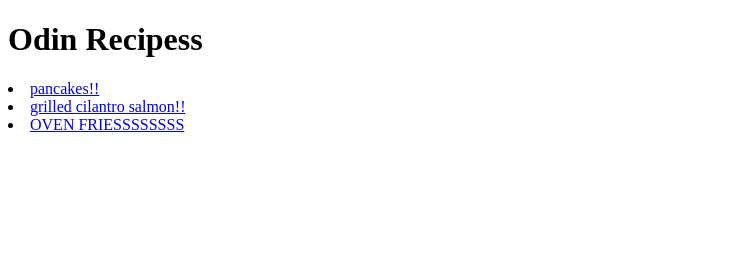
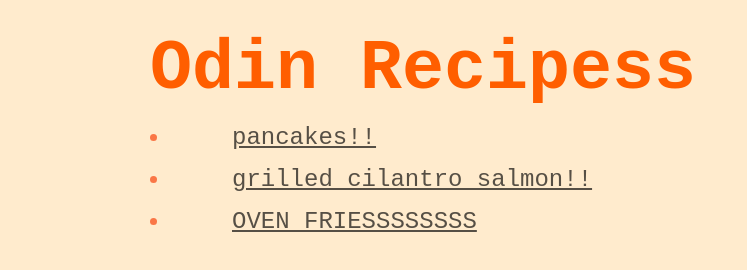
Before and after one commit to nikvdb/odin-recipes, a plain HTML site: page index.html in a window 1280 px wide. Shown: the whole page, without its empty margins (0-747 px from the left). Drawn offline with Linux system fonts and the light colour scheme.

Commit message:
add style.css file add apply styles to html

```diff
--- /dev/null
+++ b/css/styles.css
@@ -0,0 +1,26 @@
+* {
+  background-color: blanchedalmond;
+  font-family: 'Courier New', Courier, monospace;
+  color: rgb(250, 118, 70);
+  margin: 15px 50px;
+}
+
+h4 {
+  color:brown;
+}
+
+h1 {
+  color:rgb(255, 94, 0);
+}
+
+.list {
+  font-size: 24px;
+}
+
+#MainHeader {
+  font-size: 70px;
+}
+
+a {
+  color: rgba(0, 0, 0, 0.664);
+}
--- a/index.html
+++ b/index.html
@@ -5,12 +5,13 @@
   <meta http-equiv="X-UA-Compatible" content="IE=edge">
   <meta name="viewport" content="width=, initial-scale=1.0">
   <title>Document</title>
+  <link rel="stylesheet" href="./css/styles.css">
 </head>
 <body>
-  <h1>Odin Recipess</h1>
-  <li><a href="./recipes/pancakes.html">pancakes!!</a></li>
-  <li><a href="./recipes/grilled-cilantro-salmon.html">grilled cilantro salmon!!</a></li>
-  <li><a href="./recipes/oven-fries.html">OVEN FRIESSSSSSSS</a></li>
+  <h1 id="MainHeader">Odin Recipess</h1>
+  <li class="list"><a href="./recipes/pancakes.html">pancakes!!</a></li>
+  <li class="list"><a href="./recipes/grilled-cilantro-salmon.html">grilled cilantro salmon!!</a></li>
+  <li class="list"><a href="./recipes/oven-fries.html">OVEN FRIESSSSSSSS</a></li>
 
 
 
```
Also changed, not shown: recipes/grilled-cilantro-salmon.html (+2 -1 lines), recipes/oven-fries.html (+2 -1 lines), recipes/pancakes.html (+2 -1 lines).
